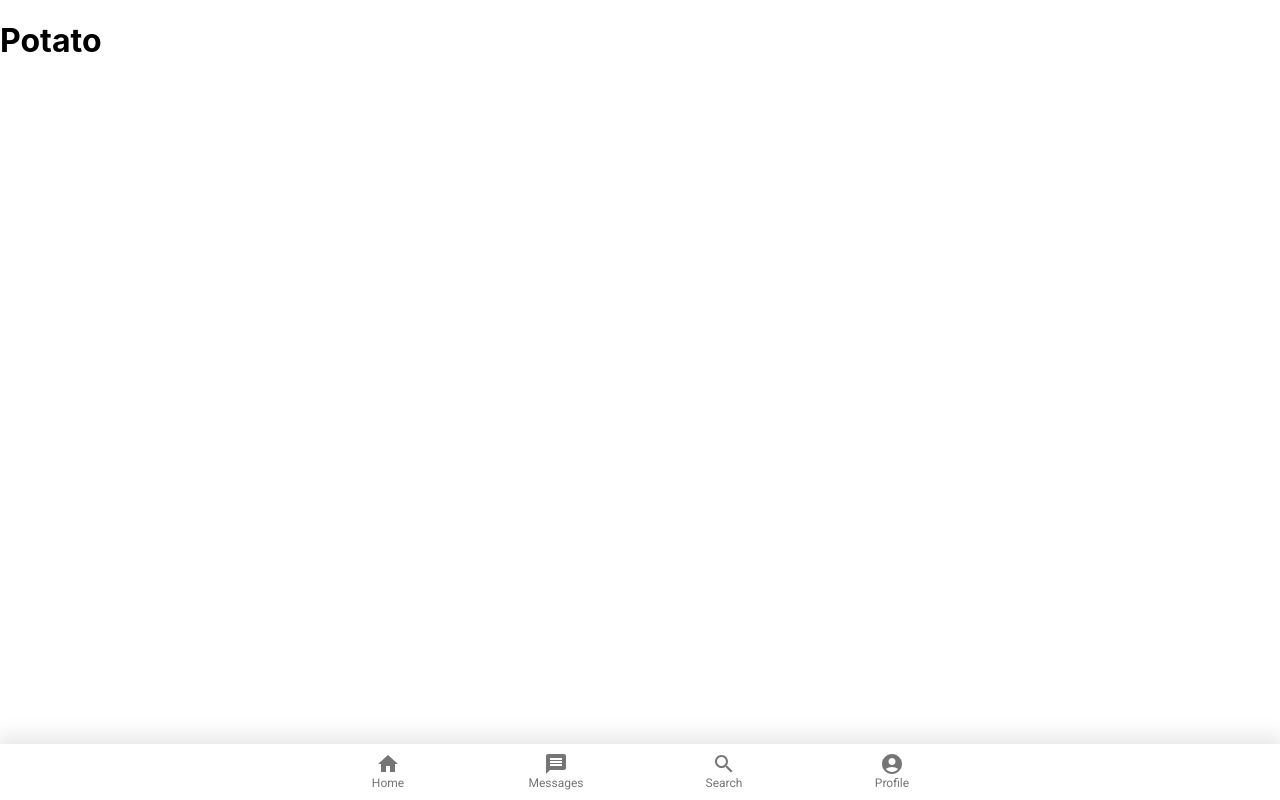
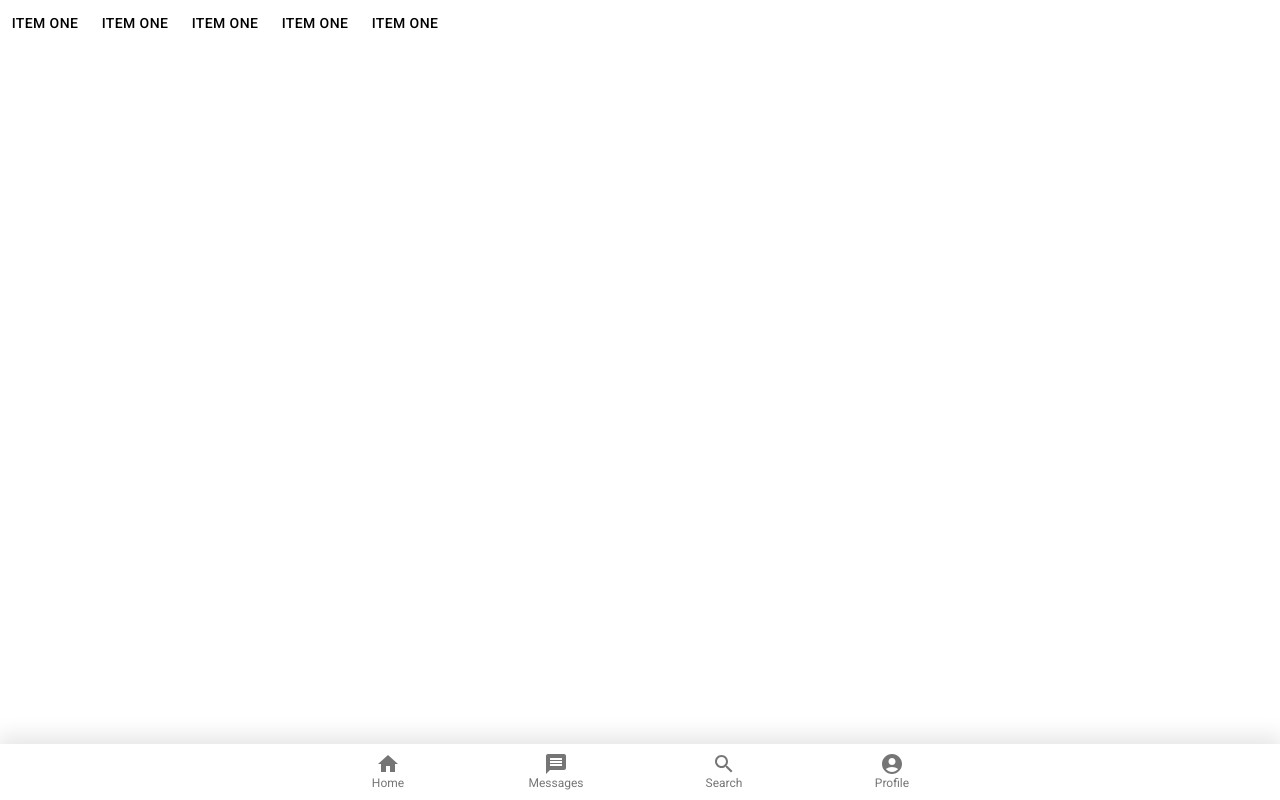
Before and after one commit to John-MBDP/phoenix, a Next.js app: page /search in a window 1280 px wide. Built offline with nearby package versions, Linux system fonts and the light colour scheme.

Commit message:
Add reusability for tabs component

```diff
--- /dev/null
+++ b/components/ScrollableMenu/index.jsx
@@ -0,0 +1,13 @@
+import { Tabs, Tab } from "@mui/material";
+
+const ScrollableMenu = ({ children }) => {
+  return (
+    <div>
+      <Tabs variant="scrollable" scrollButtons="auto" aria-label="scrollable auto tabs example">
+        {children}
+      </Tabs>
+    </div>
+  );
+};
+
+export default ScrollableMenu;
--- a/pages/search.jsx
+++ b/pages/search.jsx
@@ -1,5 +1,16 @@
+import ScrollableMenu from "../components/ScrollableMenu";
+import { Tab } from "@mui/material";
+
 const Search = () => {
-  return <h1>Potato</h1>;
+  return (
+    <ScrollableMenu>
+      <Tab label="Item One" />
+      <Tab label="Item One" />
+      <Tab label="Item One" />
+      <Tab label="Item One" />
+      <Tab label="Item One" />
+    </ScrollableMenu>
+  );
 };
 
 export default Search;
```
